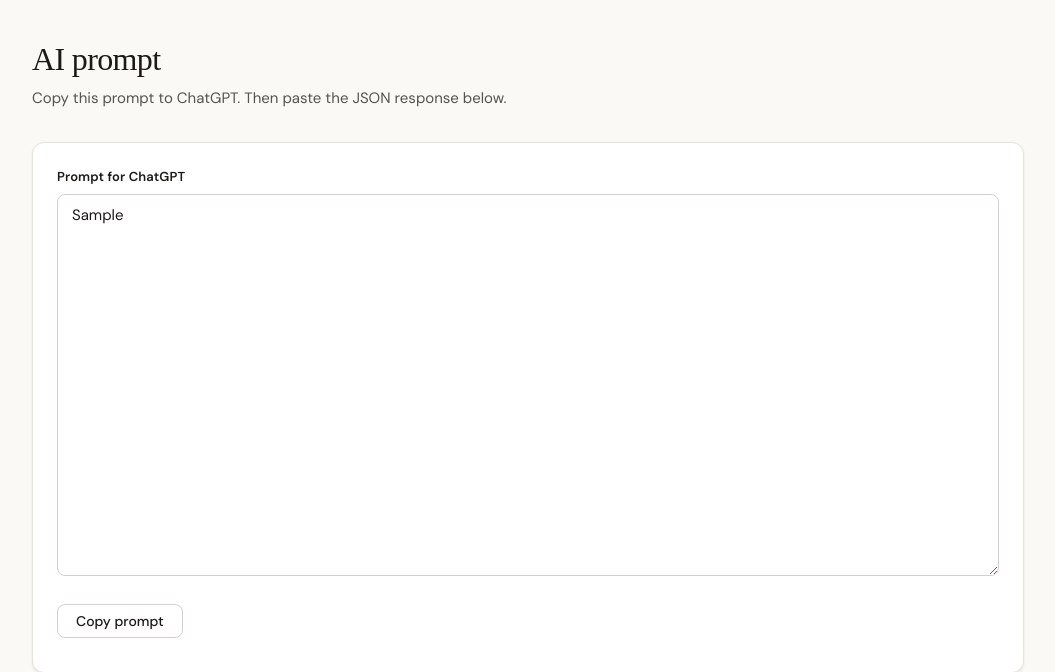
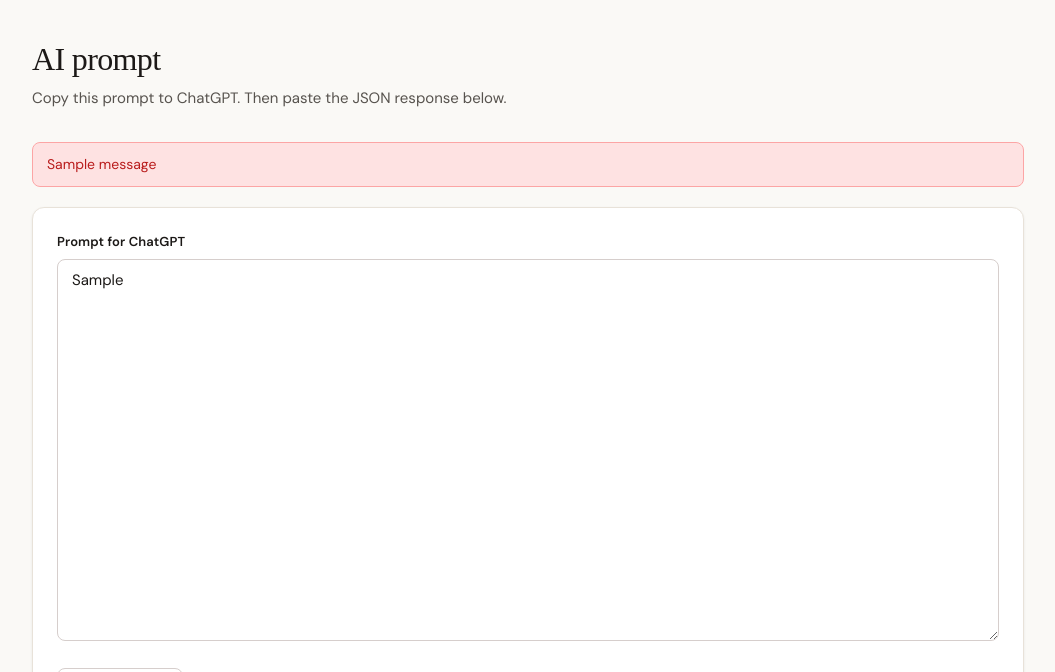
Before and after one commit to meshwho/FlashCardsWebsite, a Django app: template templates/study/words_in_context_prompt.html in a window 1280 px wide. Shown: the part 57-729 px from the top of the page, without its empty margins (112-1167 px from the left). Run offline with Django 5.2, Linux system fonts and the light colour scheme; the template is opened without the code that fills it: most values are stand-ins (such as "Sample title", 1, 10 or a date in 2020); one stand-in notice (Sample message) is shown; some web fonts are replaced.

Commit message:
Words in context prompt fix

```diff
--- a/templates/study/words_in_context_prompt.html
+++ b/templates/study/words_in_context_prompt.html
@@ -9,6 +9,16 @@
         Copy this prompt to ChatGPT. Then paste the JSON response below.
     </p>
 </div>
+
+{% if messages %}
+    <div class="fade-in-2" style="margin-bottom: 20px;">
+        {% for message in messages %}
+            <div class="form-error-banner">
+                <p>{{ message }}</p>
+            </div>
+        {% endfor %}
+    </div>
+{% endif %}
 
 <div class="card fade-in-2" style="margin-bottom:20px;">
     <div class="form-group">
```
